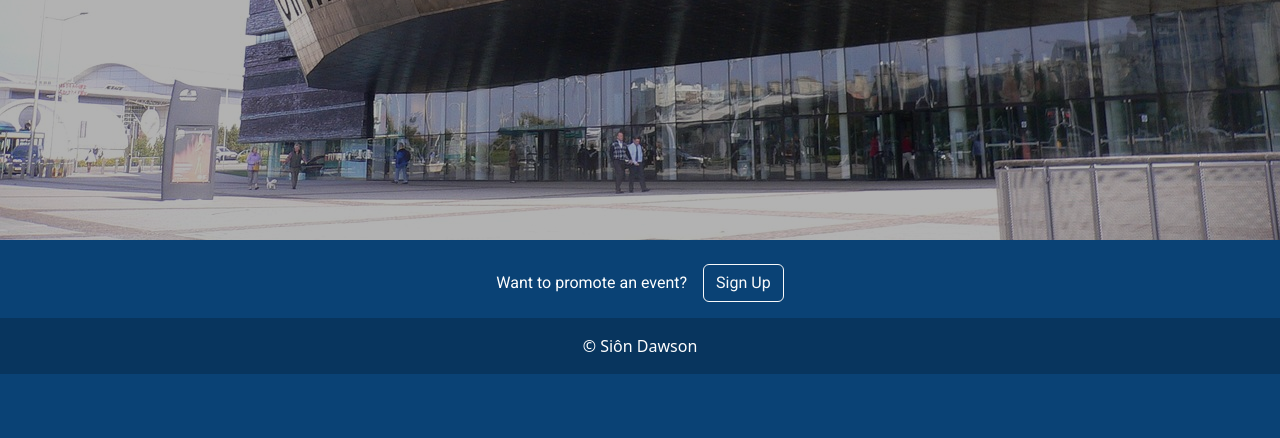
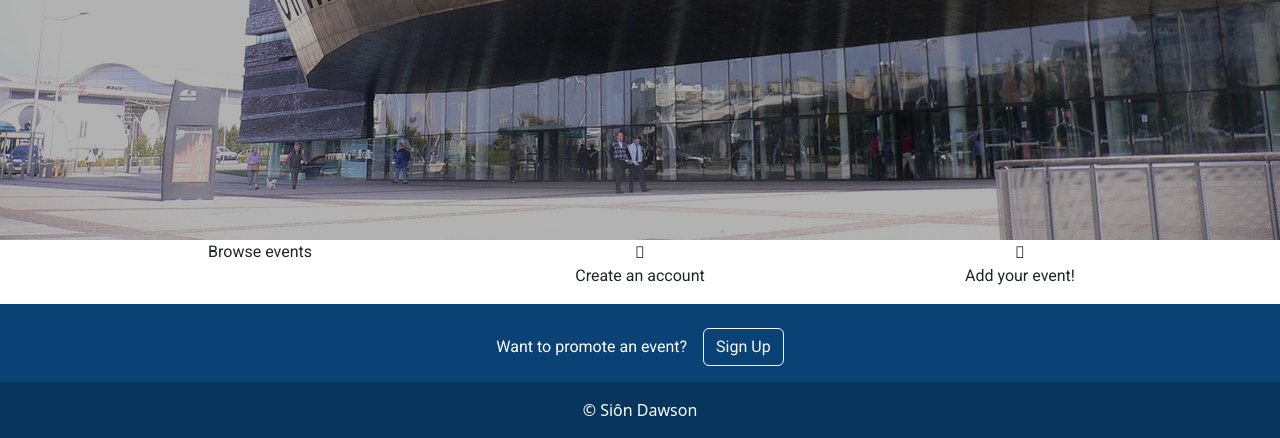
Before and after one commit to siondawson/milestone-project-3, a Flask app: page / in a window 1280 px wide. Shown: the part 616-1054 px from the top of the page. Before the commit the page ends 990 px from the top, so only its background shows below. Run offline with Flask 3, Linux system fonts and the light colour scheme; some libraries are stand-ins or nearby versions.

Commit message:
add doc strings to routes.py

```diff
--- a/live_music_cardiff/routes.py
+++ b/live_music_cardiff/routes.py
@@ -16,12 +16,20 @@ def load_user(id):
 
 @app.route("/")
 def home():
+    '''
+    Renders home page. Sets the user as current user.
+    '''
     user = current_user  # possibly don't need
     return render_template("home.html", user=current_user)
 
 
 @app.route("/sign_up", methods=['GET', 'POST'])
 def sign_up():
+    '''
+    Allows user to sign up. Takes information requested from user on form and adds to 'User' table of the database.
+    Flash messaged in place to alert user to a series of possible errors with information supplied.
+    Password requested twice and compared to ensure user has entered correctly.
+    '''
     if request.method == 'POST':
         email = request.form.get('email')
         first_name = request.form.get('firstName')
@@ -53,6 +61,11 @@ def sign_up():
 
 @app.route('/signin', methods=['GET', 'POST'])
 def login():
+    '''
+    Allows user to log in. User enters email. This is checked again first matching record in database.
+    User enters password and is checked again hashed password in database.
+    Flash messages in place to alert user to errors with their login credentials.
+    '''
     if request.method == 'POST':
         email = request.form.get('email')
         print(email)
@@ -77,6 +90,9 @@ def login():
 @app.route('/signout')
 @login_required
 def logout():
+    '''
+    Logs user out. Once user is logged out they are redirected to the login page.
+    '''
     logout_user()
     return redirect(url_for('login'))
 
@@ -84,7 +100,12 @@ def logout():
 @app.route('/add_event', methods=["GET", "POST"])
 @login_required
 def add_event():
-    print(current_user.id)
+    '''
+    Allows user to add an event. Checks if request method is "POST".
+    Takes info provided by user in form and commits to the database.
+    Flash message to alert user the event has been added.
+    User redirected to user_events page.
+    '''
     if request.method == "POST":
         event = Event(
             title=request.form.get("title"),
@@ -106,11 +127,12 @@ def add_event():
 @app.route('/all_events')
 def all_events():
     """
-    Lists all events created by all users. Past events are filtered out and now shown.
+    Sets variable of 'today' to the current time.
+    Lists all events created by all users.
+    Past events are filtered out and now shown.
     """
     today = datetime.now()
     event = list(Event.query.filter(Event.date >= today).all())
-    print(today)
     return render_template("all_events.html", user=current_user, event=event)
 
 
@@ -127,6 +149,9 @@ def user_events():
 def edit_event(event_id):
     """
     Allows user to edit event.
+    Sets user variable to current user.
+    Queries database for event_id.
+    Pre populates form with information from database ready for editing.
     """
     user = current_user
     user_event = Event.query.get_or_404(event_id)
@@ -140,16 +165,17 @@ def edit_event(event_id):
             user_event.date = request.form.get("time")
             db.session.commit()
             return redirect(url_for("user_events"))
-        return render_template("edit_event.html", user_event=user_event, user=current_user)  # user=current_user goes here not at top of function
+        return render_template("edit_event.html", user_event=user_event, user=current_user)
     flash('You do not have permission to edit this event', category='error')
     return render_template('home.html', user=current_user)
 
 
-##
-# Function for deleting events.
-# If statement checks if user id matches the foreign key user_id of event before deletion.
 @app.route("/delete_event/<int:event_id>")
 def delete_event(event_id):
+    '''
+    Function for deleting events.
+    If statement checks if user id matches the foreign key user_id of event before deletion.
+    '''
     user_event = Event.query.get_or_404(event_id)
     user = current_user
     if user_event.user_id == user.id:
--- a/live_music_cardiff/templates/home.html
+++ b/live_music_cardiff/templates/home.html
@@ -25,5 +25,21 @@
         </div>
     </div>
 </div>
+<div class="container">
+    <div class="row text-center">
+        <div class="col-sm-12 col-md-4">
+            <i class="fa-regular fa-calendar-days"></i>
+            <p>Browse events</p>
+        </div>
+        <div class="col-sm-12 col-md-4">
+            <i class="fa-solid fa-user-plus"></i>
+            <p>Create an account</p>
+        </div>
+        <div class="col-sm-12 col-md-4">
+            <i class="fa-solid fa-calendar-plus"></i>
+            <p>Add your event!</p>
+        </div>
+    </div>
+</div>
 
 {% endblock %}
```
Also changed, not shown: readme.md.
